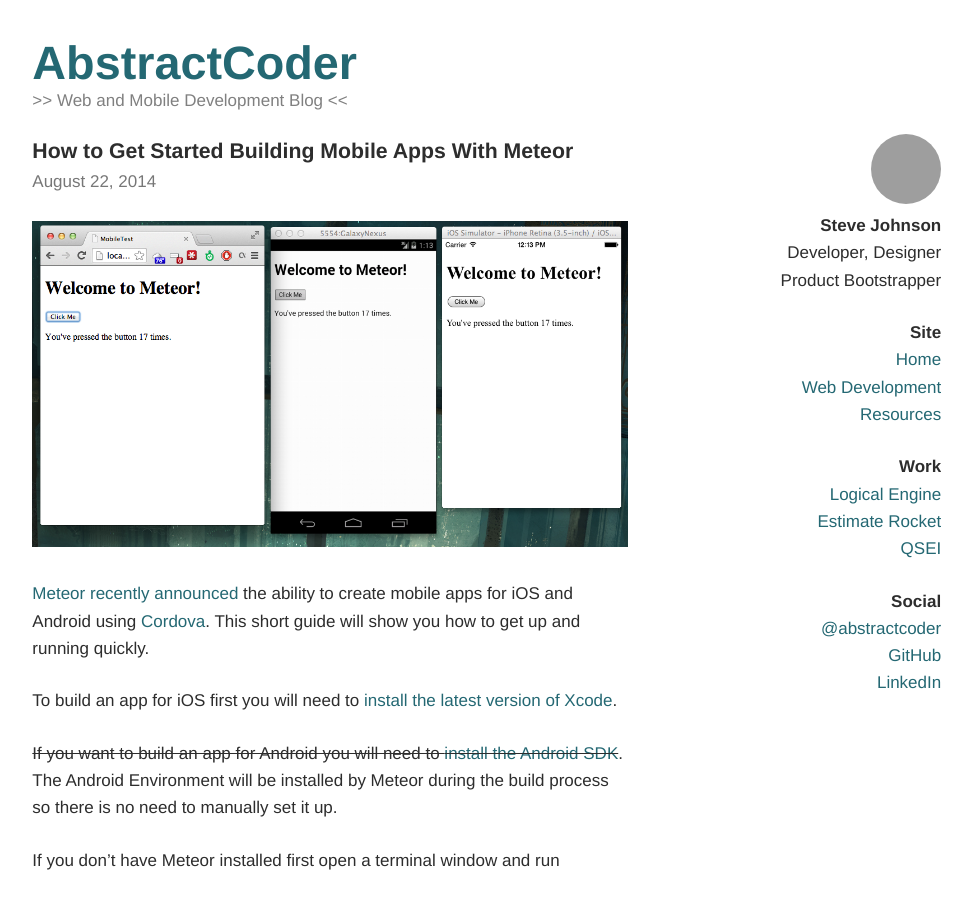
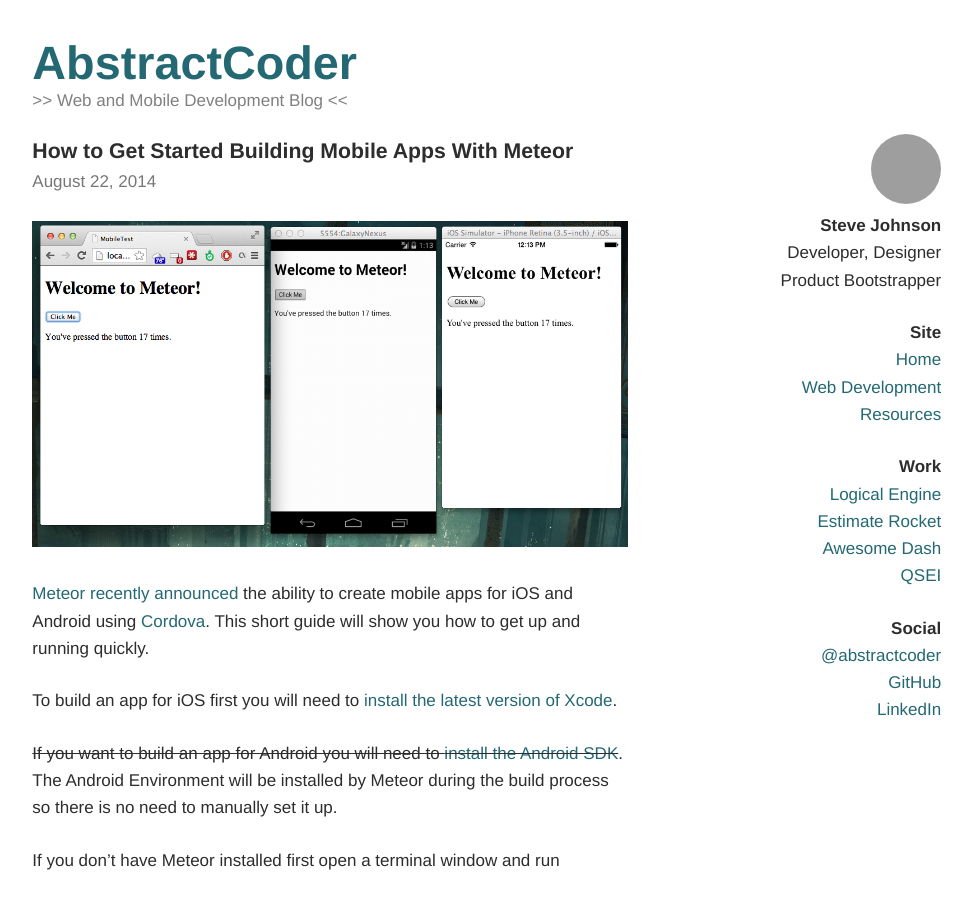
Before and after one commit to abstractcoder/abstractcoder.github.io, a Jekyll site: the page built from index.html, in a window 1280 px wide and 900 px high. Shown: the whole window, without its empty margins (154-1126 px from the left). Built offline with Jekyll 4.4.1, drawn with Linux system fonts in a browser that asks for light colours; Markdown is read by kramdown in place of the engine named in the settings; comment, search, counter and statistics services are not loaded; grey boxes are pictures that could not be loaded.

Commit message:
Updated work

```diff
--- a/_layouts/default.html
+++ b/_layouts/default.html
@@ -43,7 +43,9 @@
               <h3>Work</h3>
               <div><a href="http://www.logicalengine.com">Logical Engine</a></div>
               <div><a href="http://www.estimaterocket.com">Estimate Rocket</a></div>
-              <div><a href="https://itunes.apple.com/us/app/quick-service-estimates-invoices/id694831622?mt=8">QSEI</a></div>
+              <div><a href="http://www.awesomedash.com">Awesome Dash</a></div>
+              <div><a href="http://www.getestimating.com">QSEI</a></div>
+
             </p>
             <p>
               <h3>Social</h3>
```
Also changed, not shown: _drafts/2014-09-12-how-to-create-a-pdf-with-javascript-using-pdfmake.md (added, +10 -0 lines).
